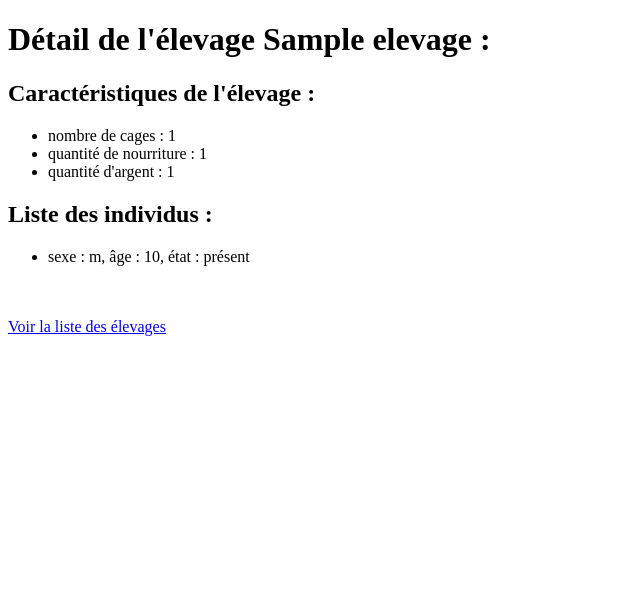
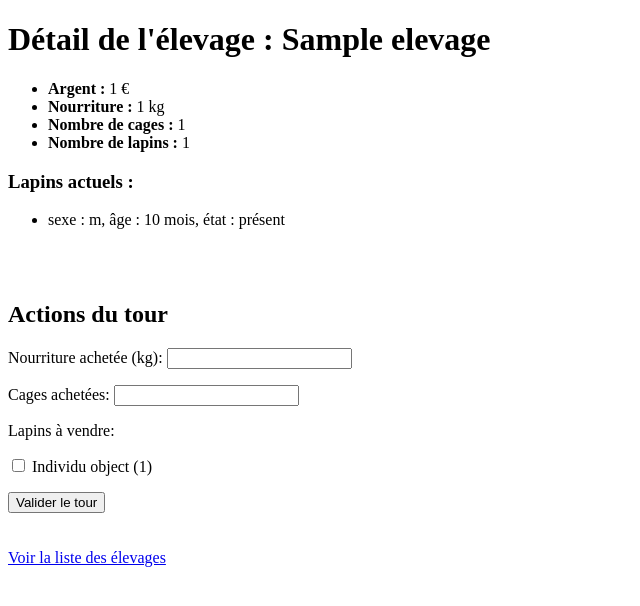
Before and after one commit to mathiasdub/elevage-Mathias-Dubuisson, a Django app: page /elevage/1/ in a window 1280 px wide. Shown: the top 606 px of the page, without its empty margins (0-640 px from the left). Run offline with Django 4.2, Linux system fonts and the light colour scheme; tables that the repository leaves empty hold one stand-in row (values such as "Sample post").

Commit message:
ajout d'un form dans la vue detail pour saisir les actions du tour

```diff
--- a/mysite/elevage/forms.py
+++ b/mysite/elevage/forms.py
@@ -1,18 +1,36 @@
 from django import forms
 from .models import Elevage, Individu
-from django.forms import modelformset_factory
+
 
 class ElevageForm(forms.ModelForm):
     class Meta:
         model = Elevage
         fields = ['name', 'qt_nourriture', 'nb_cages', 'argent']
 
+
 class LapinForm(forms.ModelForm):
     class Meta:
         model = Individu
         fields = ['age', 'sexe', 'etat']
 
-LapinFormSet = modelformset_factory(Individu, form=LapinForm, extra=3)  # On peut ajuster `extra`
 
 class ChoixNombreLapinsForm(forms.Form):
-    nombre_lapins = forms.IntegerField(label="Nombre de lapins", min_value=1, max_value=50)
+    nombre_lapins = forms.IntegerField(label="Nombre de lapins", min_value=0, max_value=50)
+
+
+class ActionsForm(forms.Form):
+    nourriture_achetee = forms.FloatField(min_value=0, required=True, label="Nourriture achetée (kg)")
+    cages_achetees = forms.IntegerField(min_value=0, required=True, label="Cages achetées")
+    lapins_a_vendre = forms.ModelMultipleChoiceField(
+        queryset=Individu.objects.none(),
+        required=False,
+        widget=forms.CheckboxSelectMultiple,
+        label="Lapins à vendre"
+    )
+
+    def __init__(self, *args, **kwargs):
+        elevage = kwargs.pop('elevage', None)
+        super().__init__(*args, **kwargs)
+        # Charger les lapins de l’élevage
+        if elevage:
+           self.fields['lapins_a_vendre'].queryset = elevage.individus.all()
--- a/mysite/elevage/templates/elevage/detail.html
+++ b/mysite/elevage/templates/elevage/detail.html
@@ -5,28 +5,34 @@
 </head>
 <body>
 
-    <h1>Détail de l'élevage {{elevage.name}} :</h1>
-
-    <h2>Caractéristiques de l'élevage :</h2>
+    <h1>Détail de l'élevage : {{ elevage.name }}</h1>
 
     <ul>
-        <li> nombre de cages : {{elevage.nb_cages}}</li>
-        <li> quantité de nourriture : {{elevage.qt_nourriture}}</li>
-        <li> quantité d'argent : {{elevage.argent}}</li>
+    <li><strong>Argent :</strong> {{ elevage.argent }} €</li>
+    <li><strong>Nourriture :</strong> {{ elevage.qt_nourriture }} kg</li>
+    <li><strong>Nombre de cages :</strong> {{ elevage.nb_cages }}</li>
+    <li><strong>Nombre de lapins :</strong> {{ elevage.individus.count }}</li>
     </ul>
 
-    <h2>Liste des individus :</h2>
-
+    <h3>Lapins actuels :</h3>
     <ul>
-        {% for lapin in elevage.individus.all %}
-            <li>
-                sexe : {{lapin.sexe}}, âge : {{lapin.age}}, état : {{lapin.etat}}
-            </li>
+        {% for lapin in lapins %}
+            <li>sexe : {{ lapin.sexe }}, âge : {{ lapin.age }} mois, état : {{ lapin.etat }}</li>
         {% endfor %}
     </ul>
 
     <br><br>
 
+    <h2>Actions du tour</h2>
+    <form method="post">
+        {% csrf_token %}
+        {{ form.as_p }}
+        <button type="submit">Valider le tour</button>
+    </form>
+
+
+
+    <br><br>
     <a href="{% url 'elevage:liste' %}">Voir la liste des élevages</a>
 </body>
 </html>
--- a/mysite/elevage/views.py
+++ b/mysite/elevage/views.py
@@ -1,6 +1,6 @@
 from django.shortcuts import render, get_object_or_404, redirect
 from .models import Elevage, Individu
-from .forms import ElevageForm, LapinForm, ChoixNombreLapinsForm
+from .forms import ElevageForm, LapinForm, ChoixNombreLapinsForm, ActionsForm
 from django.forms import modelformset_factory
 
 
@@ -51,4 +51,42 @@ def liste(request):
 
 def detail(request, elevage_id):
     elevage = get_object_or_404(Elevage, id=elevage_id)
-    return render(request, "elevage/detail.html", {"elevage" : elevage})
+    lapins = elevage.individus.all()
+
+    if request.method == 'POST':
+        form = ActionsForm(request.POST, elevage=elevage)
+        if form.is_valid():
+            lapins_vendus = form.cleaned_data['lapins_a_vendre']
+            nourriture = form.cleaned_data['nourriture_achetee']
+            cages = form.cleaned_data['cages_achetees']
+
+            prix_nourriture_unitaire = 1  # €/kg
+            prix_cage = 50.0    # € par cage
+            prix_lapin = 100.0  # € reçu par lapin vendu
+
+            revenu = len(lapins_vendus) * prix_lapin
+            coût_total = (nourriture * prix_nourriture_unitaire) + (cages * prix_cage)
+            argent_disponible = elevage.argent + revenu
+
+            if coût_total > argent_disponible:
+                form.add_error(None, "Vous ne pouvez pas acheter autant avec les ressources actuelles.")
+            else:
+                # Mise à jour de l’élevage
+                elevage.qt_nourriture += nourriture
+                elevage.nb_cages += cages
+                elevage.argent = argent_disponible - coût_total
+                elevage.save()
+
+                # Suppression des lapins vendus
+                for lapin in lapins_vendus:
+                    lapin.delete()
+
+                return redirect('elevage:detail', elevage_id=elevage.id)
+    else:
+        form = ActionsForm(elevage=elevage)
+
+    return render(request, 'elevage/detail.html', {
+        'elevage': elevage,
+        'lapins': lapins,
+        'form': form,
+    })
```
